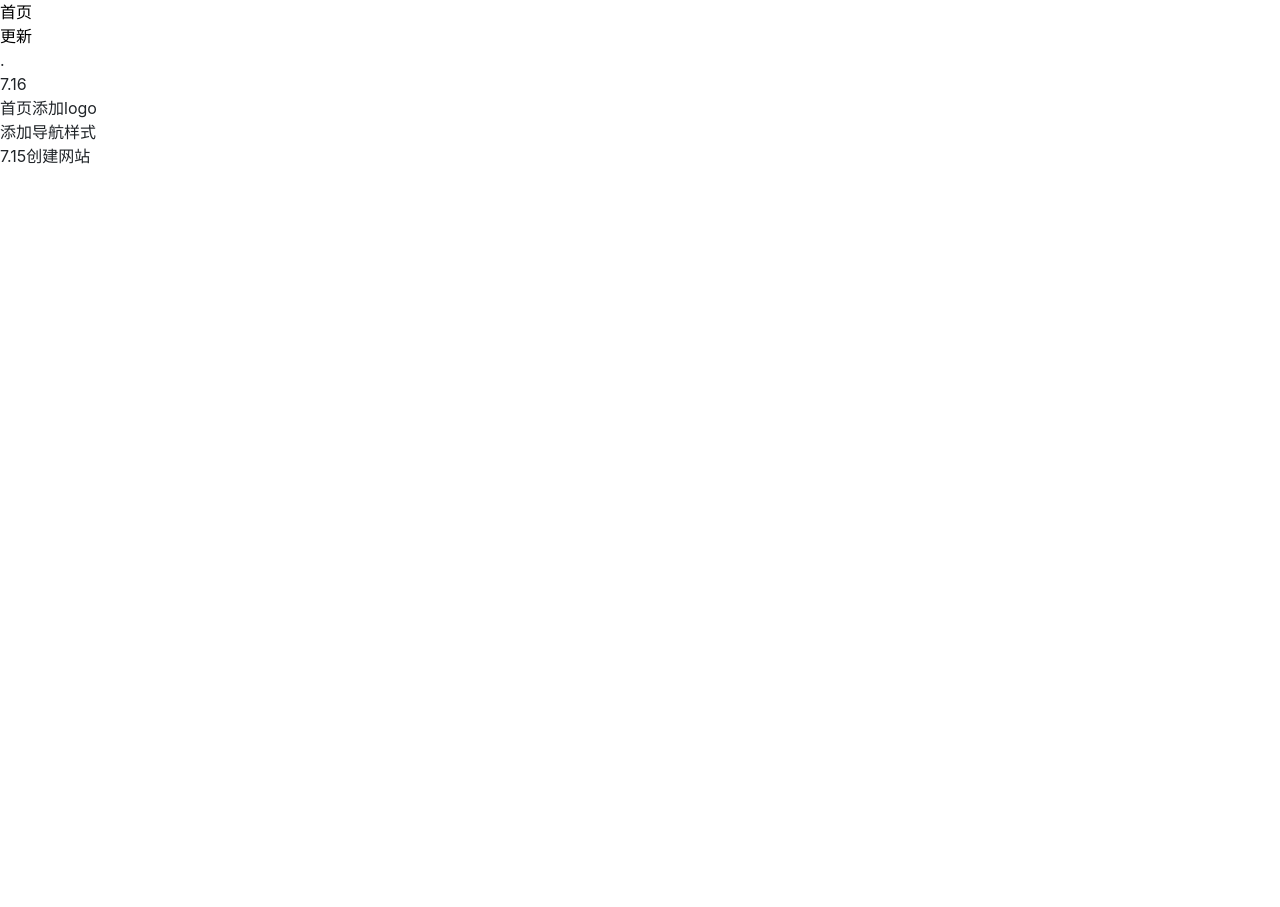
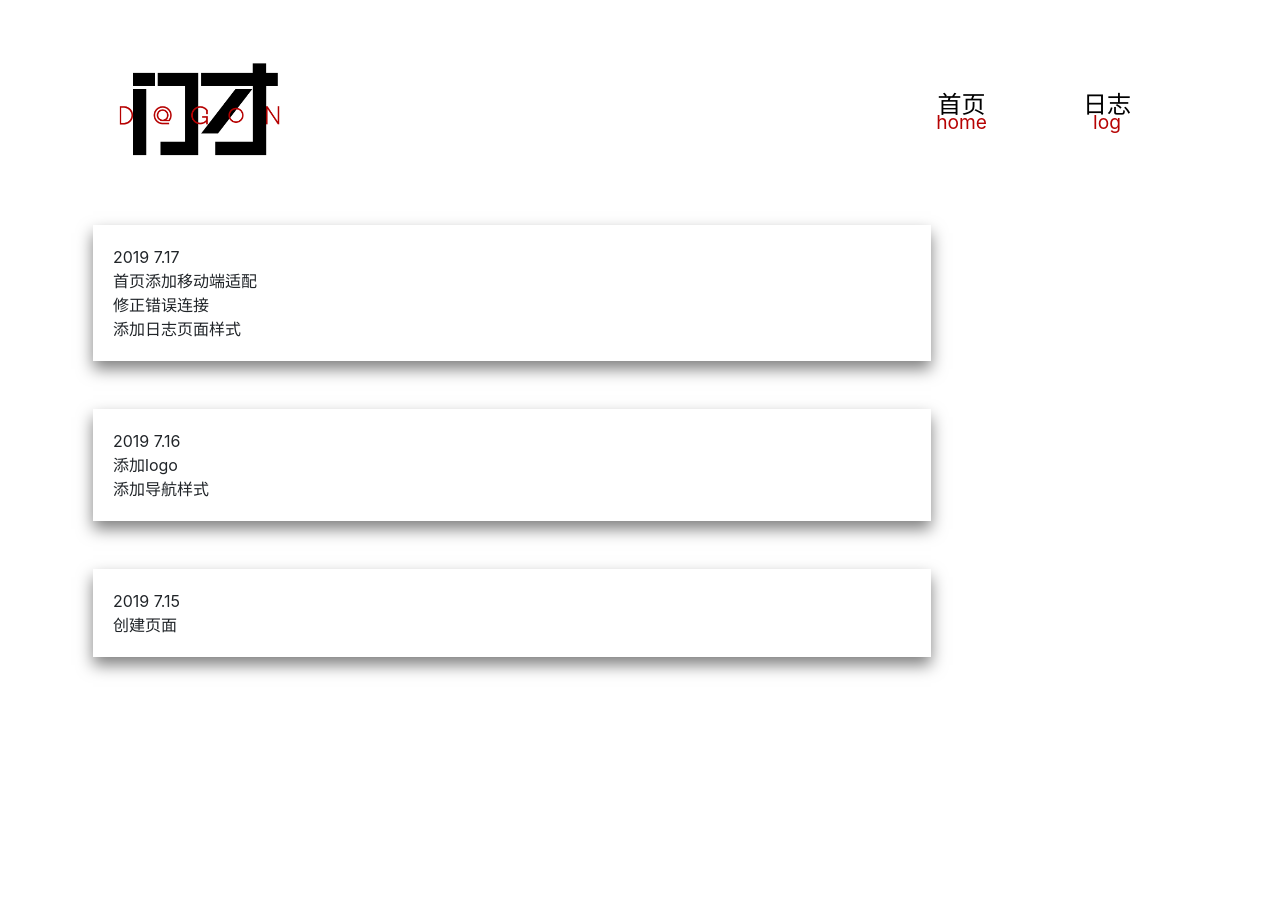
Before and after one commit to liangacg/dagon.github.io, a plain HTML site: page log.html in a window 1280 px wide. Before the commit the page ends 800 px from the top, so only its background shows below. Drawn offline with nearby package versions, Linux system fonts and the light colour scheme.

Commit message:
Update log.html

```diff
--- a/log.html
+++ b/log.html
@@ -8,23 +8,61 @@
 	<script src="https://cdn.bootcss.com/twitter-bootstrap/4.3.1/js/bootstrap.min.js"></script>
 	<link href="https://cdn.bootcss.com/twitter-bootstrap/4.3.1/css/bootstrap.css" rel="stylesheet">
 	<link rel="stylesheet" type="text/css" href="css/reset.css">
+	<link rel="stylesheet" href="css/log.css">
 </head>
 <body>
-	<div class="nav">
-		<ul>
-			<li><a href="index.html">首页</a></li>
-			<li><a href="log.html">更新</a></li>
-		</ul>
+	<div class="container ">
+		<!-- 导航栏 -->
+		<nav class="navbar navbar-expand ">
+			<a class="navbar-brand" href="#">
+    		<img src="img/logo.png" width="200px"alt="">
+  			</a>
+  			<div class="collapse navbar-collapse justify-content-end">
+		    	<ul class="navbar-nav text-center ">
+		      		<li class="nav-item px-5 nav">
+		      			<a href="">
+		      				<p>首页</p>
+		      				<p class="e">home</p>
+		      			</a>
+		      		</li>
+		      		<li class="nav-item px-5 nav">
+		        		<a href="">
+		      				<p>日志</p>
+		      				<p class="e">log</p>
+		      			</a>
+		      		</li>
+		    	</ul>
+  			</div>
+		</nav>
+		<!-- 导航栏 end -->
 	</div>
-	.<main>
-		<ul>
-			<li>
-				<span>7.16</span>
-				<p>首页添加logo</p>
+
+
+	<div class="container">
+		<div class="row ml-2 mt-5 ">
+			<div class="col-9 content ">
+				<p>2019 <span>7.17</span></p>
+				<p>首页添加移动端适配</p>
+				<p>修正错误连接</p>
+				<p>添加日志页面样式</p>
+			</div>
+		</div>
+		<div class="row ml-2 mt-5 ">
+			<div class="col-9 content ">
+				<p>2019 <span>7.16</span></p>
+				<p>添加logo</p>
 				<p>添加导航样式</p>
-			</li>
-			<li><span>7.15</span>创建网站</li>
-		</ul>
-	</main>
+			</div>
+		</div>
+		<div class="row ml-2 mt-5 ">
+			<div class="col-9 content ">
+				<p>2019 <span>7.15</span></p>
+				<p>创建页面</p>
+			</div>
+		</div>
+		<div class="contentBg col-12"></div>
+	</div>
+
+
 </body>
 </html>
```
